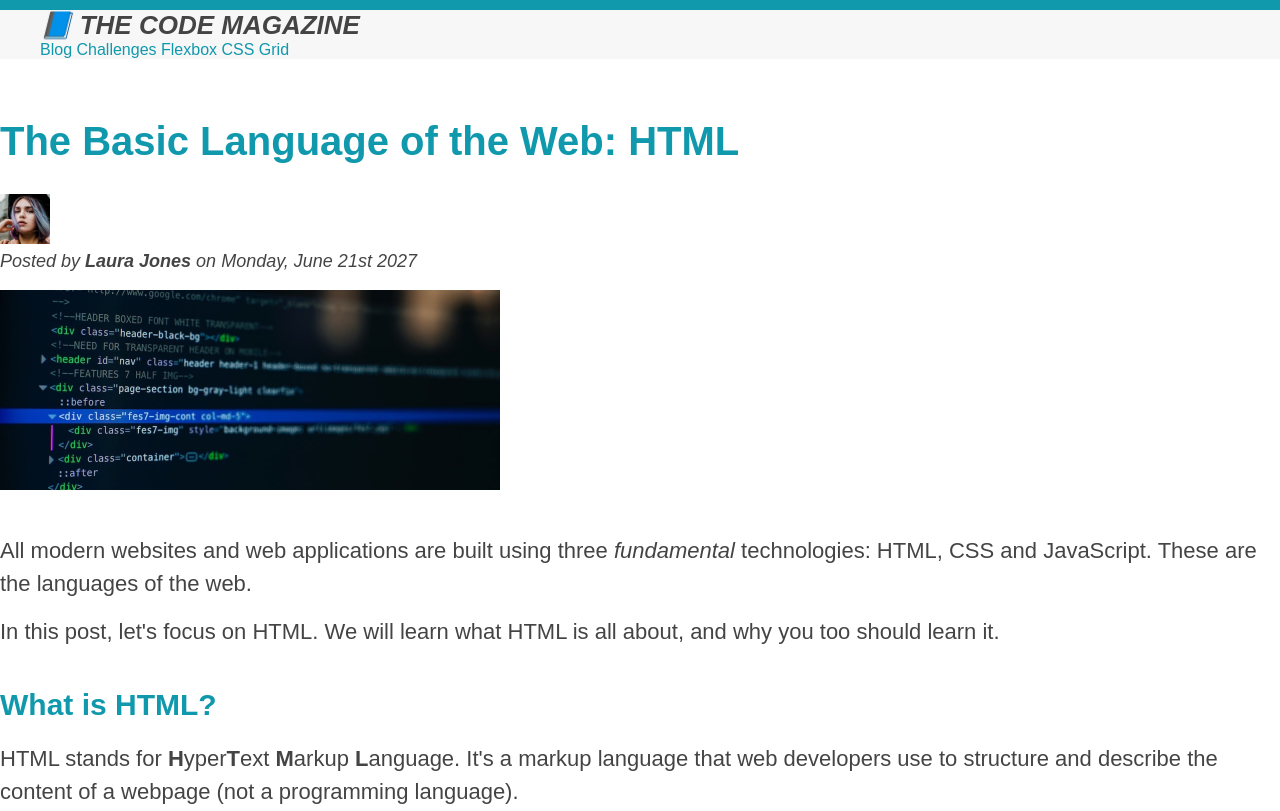
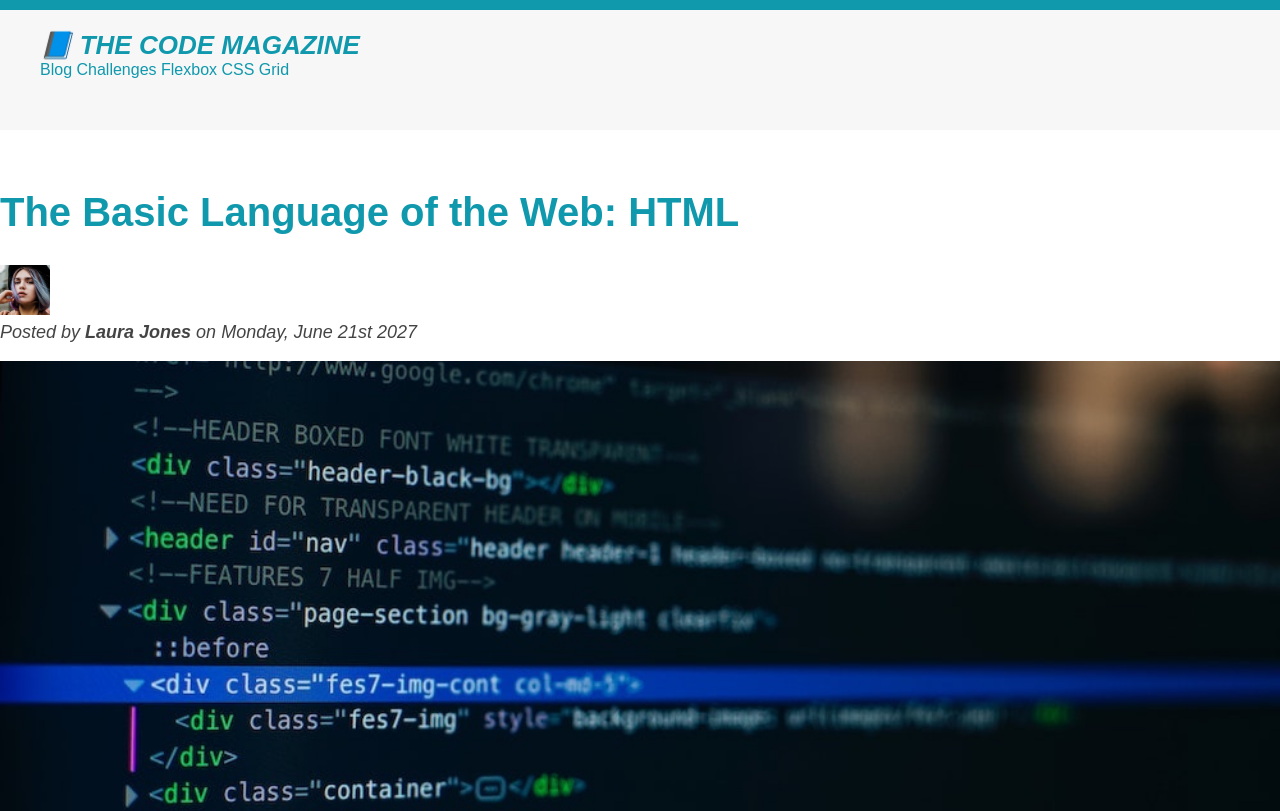
Before and after one commit to enochdoteth/projects-1, a plain HTML site: page 03-TheCodeMagazineBlog/index.html in a window 1280 px wide. Shown: the top 811 px of the page. Drawn offline with Linux system fonts and the light colour scheme.

Commit message:
036 dimension

```diff
--- a/03-TheCodeMagazineBlog/index.html
+++ b/03-TheCodeMagazineBlog/index.html
@@ -35,6 +35,7 @@
           alt="Headshot of Laura Jones"
           width="50"
           height="50"
+          }
         />
         <p id="author">
           Posted by <strong>Laura Jones</strong> on Monday, June 21st 2027
@@ -45,6 +46,7 @@
           alt="HTML code on a screen"
           width="500"
           height="200"
+          class="post-img"
         />
       </header>
 
--- a/03-TheCodeMagazineBlog/style.css
+++ b/03-TheCodeMagazineBlog/style.css
@@ -16,10 +16,9 @@ body {
   /* padding: 20px;
   padding-left: 40px;
   padding-right: 40px; */
-  padding: 20px 40ding: 20px;
-  padding-left: 40px;
-  padding-right: 40px;
+  padding: 20px 40px;
   margin-bottom: 60px;
+  height: 80px;
 }
 
 .post-header {
@@ -38,6 +37,7 @@ h1 {
   font-size: 26px;
   text-transform: uppercase;
   font-style: italic;
+  color: #1098ad;
 }
 
 h2 {
@@ -109,6 +109,7 @@ aside {
   border-top: 5px solid #1098ad;
   border-bottom: 5px solid #1098ad;
   padding: 50px 0;
+  width:
 }
 
 /* .first-li {
@@ -152,6 +153,11 @@ a:active {
   background-color: black;
   font-style: italic;
 }
+
+.post-img {
+  width: 100%;
+  height: auto;
+}
 /*lvha*/
 /*Resolving conflicts*/
 /* #copyright {
```
